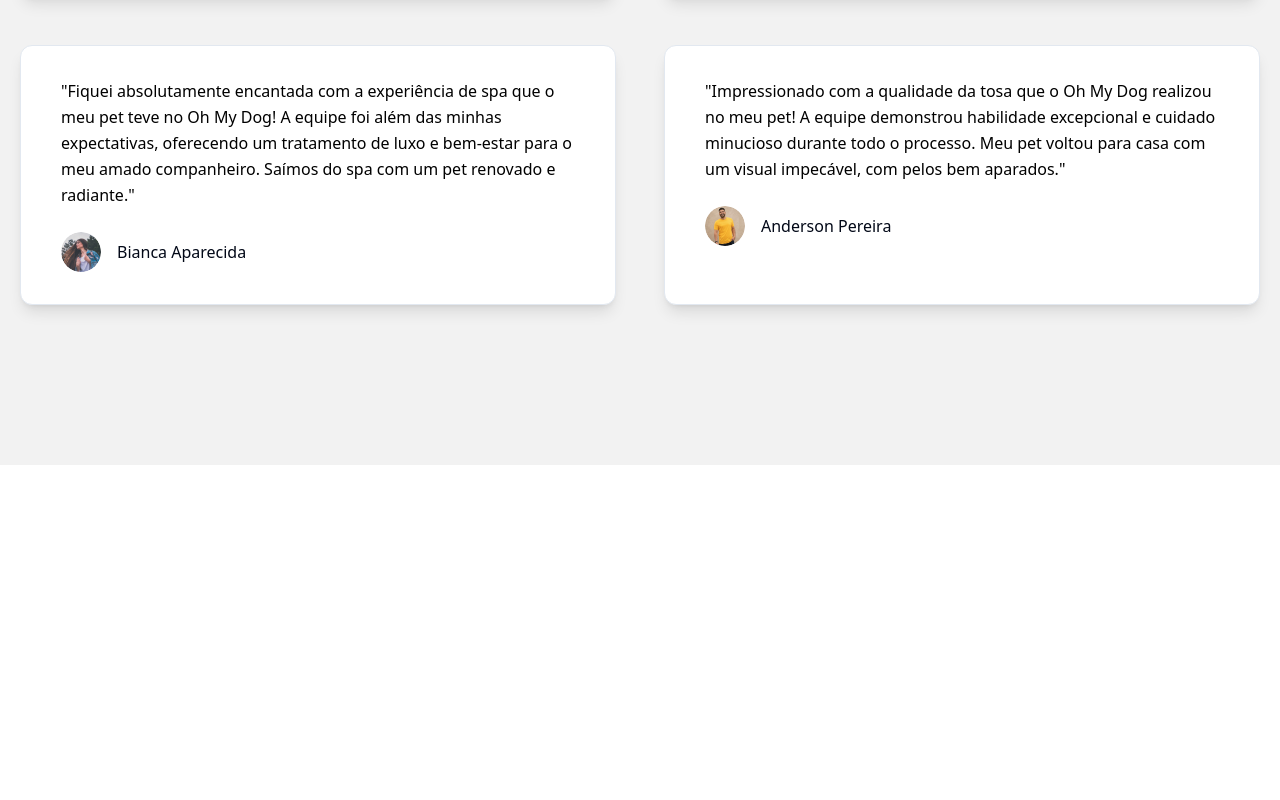
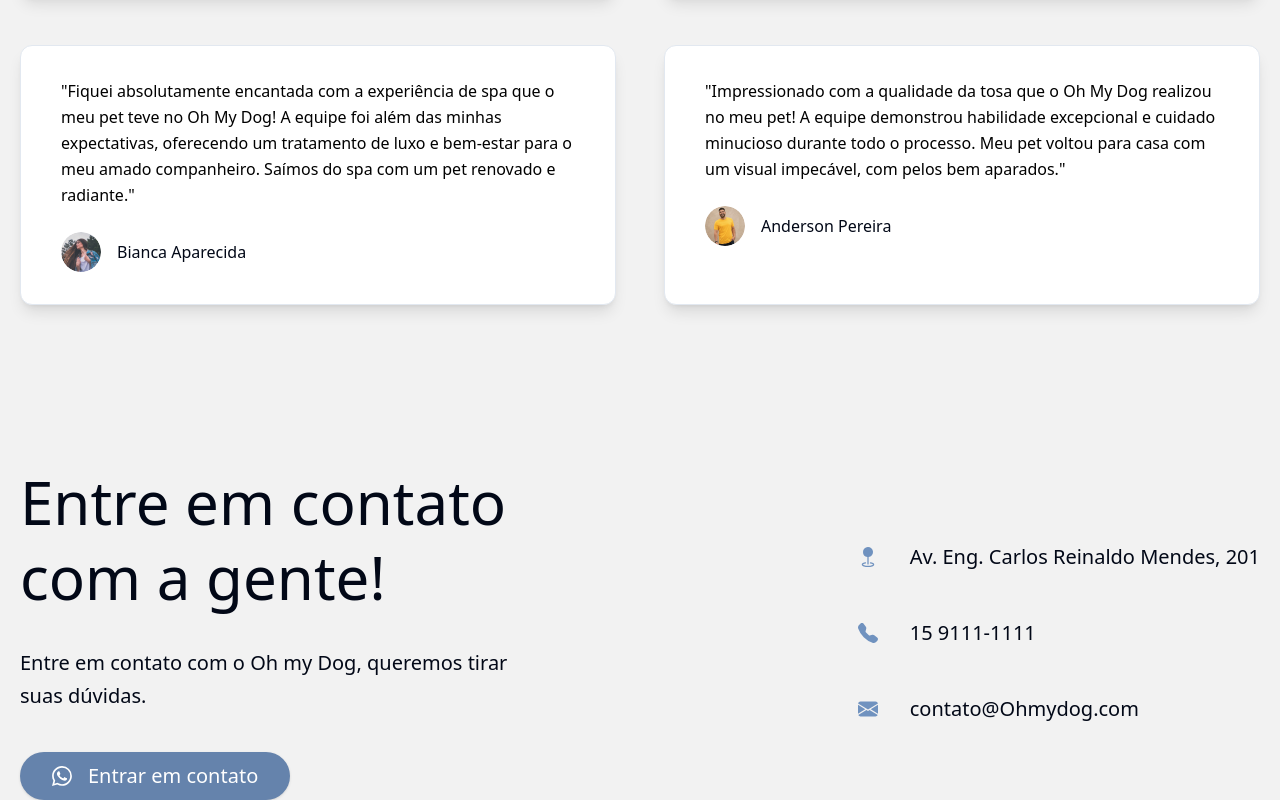
Before and after one commit to LFeli/FATEC-ES3_GroupNotFound_2023_2, a React (Vite) app: page / in a window 1280 px wide. Shown: the part 3459-4259 px from the top of the page. Before the commit the page ends 3924 px from the top, so only its background shows below. Built offline with nearby package versions, Linux system fonts and the light colour scheme.

Commit message:
feat: added contact section from home

```diff
--- a/src/pages/Home.tsx
+++ b/src/pages/Home.tsx
@@ -3,7 +3,7 @@
 import { Button } from "@/components/ui/button";
 import { Card, CardContent, CardDescription, CardHeader, CardTitle } from "@/components/ui/card";
 import { useEffect, useState } from "react";
-import { BsArrowRight, BsBicycle, BsBoxArrowRight, BsBrush, BsDroplet, BsFillHouseFill, BsFillPersonFill, BsFlower1, BsGem, BsGiftFill, BsRepeat, BsScissors, BsTicketDetailed } from 'react-icons/bs'
+import { BsArrowRight, BsBicycle, BsBoxArrowRight, BsBrush, BsDroplet, BsEnvelopeFill, BsFillHouseFill, BsFillPersonFill, BsFlower1, BsGem, BsGeoFill, BsGiftFill, BsRepeat, BsScissors, BsTelephoneFill, BsTicketDetailed, BsWhatsapp } from 'react-icons/bs'
 import { FaPaw } from "react-icons/fa";
 
 
@@ -421,6 +421,41 @@
 
           </div>
         </section>
+
+        {/* Contact */}
+        <section>
+          <div className="w-full max-w-[1240px] mx-auto flex items-center justify-between">
+            {/* Texts */}
+            <div className="max-w-lg">
+              <h3 className="text-6xl font-medium leading-tight">Entre em contato com a gente!</h3>
+              <p className="text-xl leading-relaxed mt-8">
+                Entre em contato com o Oh my Dog, queremos tirar suas dúvidas.
+              </p>
+              <Button className="text-white text-xl flex items-center gap-4 px-8 py-6 mt-10 rounded-full bg-[#6583AC] hover:bg-[#5A7599]">
+                <BsWhatsapp />
+                Entrar em contato
+              </Button>
+            </div>
+
+            {/* Contact infos */}
+            <div className="grid gap-12 text-xl">
+              <p className="flex items-center gap-8">
+                <BsGeoFill className="text-[#7092BF]" />
+                Av. Eng. Carlos Reinaldo Mendes, 201
+              </p>
+
+              <p className="flex items-center gap-8">
+                <BsTelephoneFill className="text-[#7092BF]" />
+                15 9111-1111
+              </p>
+
+              <p className="flex items-center gap-8">
+                <BsEnvelopeFill className="text-[#7092BF]" />
+                contato@Ohmydog.com
+              </p>
+            </div>
+          </div>
+        </section>
       </main>
     </>
   )
```
